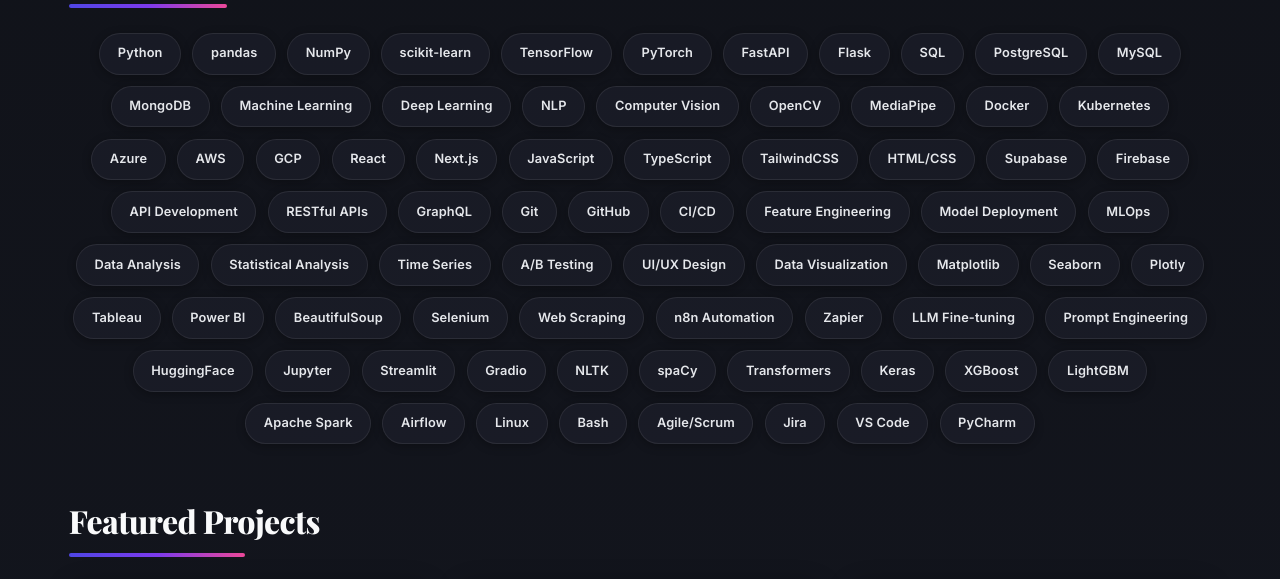
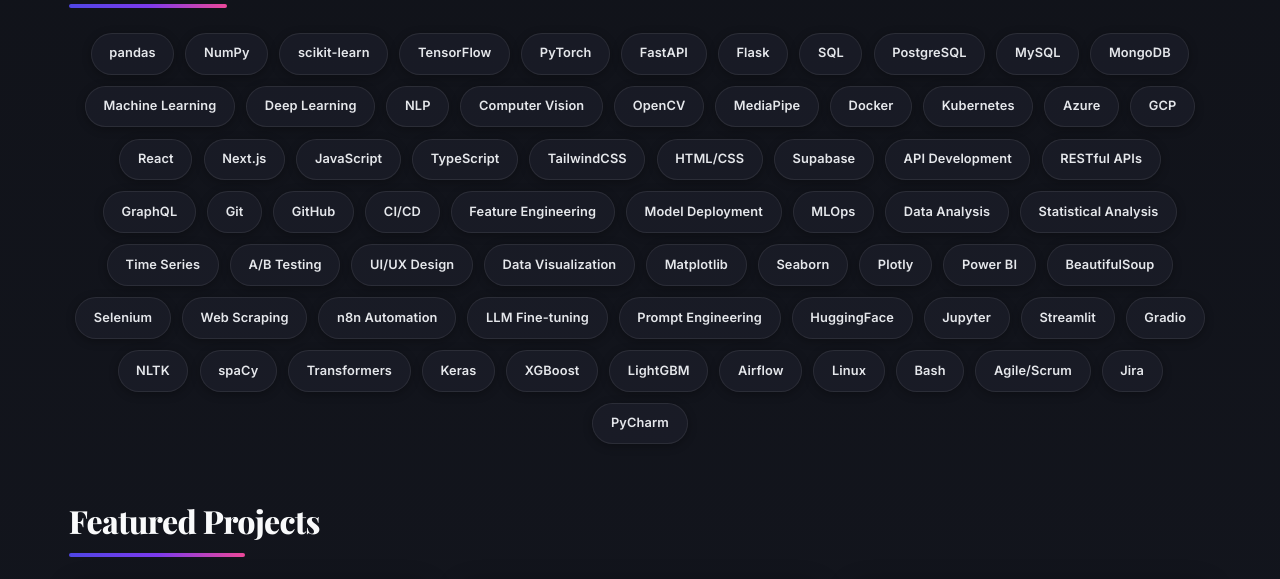
Before and after one commit to benzartimelek/Portfolio, a plain HTML site: page index.html in a window 1280 px wide. Shown: the part 740-1319 px from the top of the page. Drawn offline with nearby package versions, Linux system fonts and the light colour scheme.

Commit message:
Remove skills from the technical skills section
Removed several skill cards from the skills section.

```diff
--- a/index.html
+++ b/index.html
@@ -710,7 +710,6 @@
         <section id="skills" class="section">
             <h2 class="section-title">Technical Skills</h2>
             <div class="skills-grid">
-                <div class="skill-card">Python</div>
                 <div class="skill-card">pandas</div>
                 <div class="skill-card">NumPy</div>
                 <div class="skill-card">scikit-learn</div>
@@ -731,7 +730,6 @@
                 <div class="skill-card">Docker</div>
                 <div class="skill-card">Kubernetes</div>
                 <div class="skill-card">Azure</div>
-                <div class="skill-card">AWS</div>
                 <div class="skill-card">GCP</div>
                 <div class="skill-card">React</div>
                 <div class="skill-card">Next.js</div>
@@ -740,7 +738,6 @@
                 <div class="skill-card">TailwindCSS</div>
                 <div class="skill-card">HTML/CSS</div>
                 <div class="skill-card">Supabase</div>
-                <div class="skill-card">Firebase</div>
                 <div class="skill-card">API Development</div>
                 <div class="skill-card">RESTful APIs</div>
                 <div class="skill-card">GraphQL</div>
@@ -759,13 +756,11 @@
                 <div class="skill-card">Matplotlib</div>
                 <div class="skill-card">Seaborn</div>
                 <div class="skill-card">Plotly</div>
-                <div class="skill-card">Tableau</div>
                 <div class="skill-card">Power BI</div>
                 <div class="skill-card">BeautifulSoup</div>
                 <div class="skill-card">Selenium</div>
                 <div class="skill-card">Web Scraping</div>
                 <div class="skill-card">n8n Automation</div>
-                <div class="skill-card">Zapier</div>
                 <div class="skill-card">LLM Fine-tuning</div>
                 <div class="skill-card">Prompt Engineering</div>
                 <div class="skill-card">HuggingFace</div>
@@ -778,13 +773,11 @@
                 <div class="skill-card">Keras</div>
                 <div class="skill-card">XGBoost</div>
                 <div class="skill-card">LightGBM</div>
-                <div class="skill-card">Apache Spark</div>
                 <div class="skill-card">Airflow</div>
                 <div class="skill-card">Linux</div>
                 <div class="skill-card">Bash</div>
                 <div class="skill-card">Agile/Scrum</div>
                 <div class="skill-card">Jira</div>
-                <div class="skill-card">VS Code</div>
                 <div class="skill-card">PyCharm</div>
             </div>
         </section>
```
